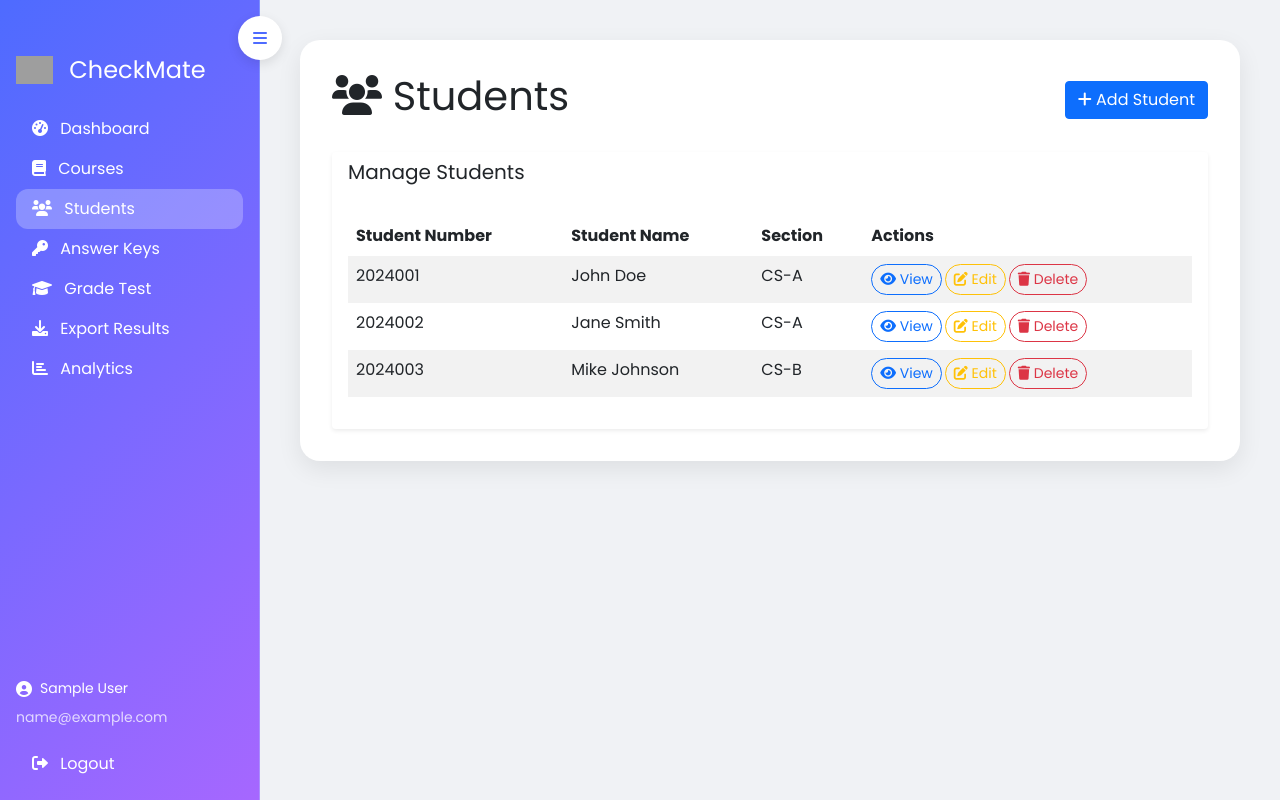
After one commit to itsmiyukimharie/Checkmate, a Django app: page /students/ in a window 1280 px wide. The commit adds this page. Run offline with Django 4.2, Linux system fonts and the light colour scheme; the visitor is signed in with stand-in values (Sample User, id 1); grey boxes are pictures that could not be loaded.

Commit message:
Refactor student and course management: rename test overview to student management, add course management view, and create corresponding templates for improved organization and functionality.

```diff
--- a/main/urls.py
+++ b/main/urls.py
@@ -9,7 +9,8 @@ urlpatterns = [
     path('signup/', views.signup, name='signup'),
     path('logout/', views.logout, name='logout'),
     path('dashboard/', views.dashboard, name='dashboard'),
-    path('test-overview/', views.test_overview, name='test_overview'),
+    path('students/', views.test_overview, name='student_management'),
+    path('courses/', views.course_management, name='course_management'),
     path('answer-keys/', views.answer_keys, name='answer_keys'),
     path('answer-keys/enter/<int:test_id>/', views.enter_answers, name='enter_answers'),
     path('answer-keys/print/<int:test_id>/', views.print_answer_key, name='print_answer_key'),
--- a/main/views.py
+++ b/main/views.py
@@ -193,9 +193,15 @@ def landingpage(request):
 # Simplified view functions
 @login_required
 def test_overview(request):
-    """Test Management Section - View test overview"""
-    context = {'page_title': 'Test Overview', 'current_page': 'test_overview'}
-    return render(request, 'main/test_overview.html', context)
+    """Students Management - View and manage students"""
+    context = {'page_title': 'Students', 'current_page': 'test_overview'}
+    return render(request, 'main/student_management.html', context)
+
+@login_required
+def course_management(request):
+    """Course Management - View and manage courses"""
+    context = {'page_title': 'Courses', 'current_page': 'course_management'}
+    return render(request, 'main/course_management.html', context)
 
 @login_required
 def grade_test(request):
--- a/templates/base.html
+++ b/templates/base.html
@@ -152,8 +152,13 @@
                     </a>
                 </li>
                 <li class="nav-item">
-                    <a class="nav-link {% if current_page == 'test_overview' %}active{% endif %}" href="{% url 'main:test_overview' %}">
-                        <i class="fas fa-clipboard-list me-2"></i> Test Overview
+                    <a class="nav-link {% if current_page == 'course_management' %}active{% endif %}" href="{% url 'main:course_management' %}">
+                        <i class="fas fa-book me-2"></i> Courses
+                    </a>
+                </li>
+                <li class="nav-item">
+                    <a class="nav-link {% if current_page == 'test_overview' %}active{% endif %}" href="{% url 'main:student_management' %}">
+                        <i class="fas fa-users me-2"></i> Students
                     </a>
                 </li>
                 <li class="nav-item">
--- /dev/null
+++ b/templates/main/student_management.html
@@ -0,0 +1,192 @@
+{% extends 'base.html' %}
+
+{% block title %}Students - CheckMate{% endblock %}
+
+{% block content %}
+<div class="d-flex justify-content-between align-items-center mb-4">
+    <h1><i class="fas fa-users"></i> Students</h1>
+    <button class="btn btn-primary" data-bs-toggle="modal" data-bs-target="#addStudentModal">
+        <i class="fas fa-plus"></i> Add Student
+    </button>
+</div>
+
+<!-- Display Messages -->
+{% if messages %}
+    <div class="mb-4">
+        {% for message in messages %}
+            <div class="alert alert-{{ message.tags }} alert-dismissible fade show" role="alert">
+                {{ message }}
+                <button type="button" class="btn-close" data-bs-dismiss="alert"></button>
+            </div>
+        {% endfor %}
+    </div>
+{% endif %}
+
+<!-- Students Table -->
+<div class="card shadow-sm rounded-lg border-0">
+    <div class="card-header bg-transparent border-0">
+        <h5>Manage Students</h5>
+    </div>
+    <div class="card-body">
+        <div class="table-responsive">
+            <table class="table table-striped table-borderless">
+                <thead>
+                    <tr>
+                        <th>Student Number</th>
+                        <th>Student Name</th>
+                        <th>Section</th>
+                        <th>Actions</th>
+                    </tr>
+                </thead>
+                <tbody>
+                    <!-- Sample data - replace with actual student data -->
+                    <tr>
+                        <td>2024001</td>
+                        <td>John Doe</td>
+                        <td>CS-A</td>
+                        <td>
+                            <div class="btn-group" role="group">
+                                <button type="button" class="btn btn-sm btn-outline-primary rounded-pill me-1" onclick="viewStudent(1)">
+                                    <i class="fas fa-eye"></i> View
+                                </button>
+                                <button type="button" class="btn btn-sm btn-outline-warning rounded-pill me-1" onclick="editStudent(1)">
+                                    <i class="fas fa-edit"></i> Edit
+                                </button>
+                                <button type="button" class="btn btn-sm btn-outline-danger rounded-pill" onclick="deleteStudent(1, 'John Doe')">
+                                    <i class="fas fa-trash"></i> Delete
+                                </button>
+                            </div>
+                        </td>
+                    </tr>
+                    <tr>
+                        <td>2024002</td>
+                        <td>Jane Smith</td>
+                        <td>CS-A</td>
+                        <td>
+                            <div class="btn-group" role="group">
+                                <button type="button" class="btn btn-sm btn-outline-primary rounded-pill me-1" onclick="viewStudent(2)">
+                                    <i class="fas fa-eye"></i> View
+                                </button>
+                                <button type="button" class="btn btn-sm btn-outline-warning rounded-pill me-1" onclick="editStudent(2)">
+                                    <i class="fas fa-edit"></i> Edit
+                                </button>
+                                <button type="button" class="btn btn-sm btn-outline-danger rounded-pill" onclick="deleteStudent(2, 'Jane Smith')">
+                                    <i class="fas fa-trash"></i> Delete
+                                </button>
+                            </div>
+                        </td>
+                    </tr>
+                    <tr>
+                        <td>2024003</td>
+                        <td>Mike Johnson</td>
+                        <td>CS-B</td>
+                        <td>
+                            <div class="btn-group" role="group">
+                                <button type="button" class="btn btn-sm btn-outline-primary rounded-pill me-1" onclick="viewStudent(3)">
+                                    <i class="fas fa-eye"></i> View
+                                </button>
+                                <button type="button" class="btn btn-sm btn-outline-warning rounded-pill me-1" onclick="editStudent(3)">
+                                    <i class="fas fa-edit"></i> Edit
+                                </button>
+                                <button type="button" class="btn btn-sm btn-outline-danger rounded-pill" onclick="deleteStudent(3, 'Mike Johnson')">
+                                    <i class="fas fa-trash"></i> Delete
+                                </button>
+                            </div>
+                        </td>
+                    </tr>
+                </tbody>
+            </table>
+        </div>
+    </div>
+</div>
+
+<!-- Add Student Modal -->
+<div class="modal fade" id="addStudentModal" tabindex="-1">
+    <div class="modal-dialog">
+        <div class="modal-content">
+            <div class="modal-header">
+                <h5 class="modal-title">Add New Student</h5>
+                <button type="button" class="btn-close" data-bs-dismiss="modal"></button>
+            </div>
+            <div class="modal-body">
+                <form id="addStudentForm">
+                    <div class="mb-3">
+                        <label for="studentNumber" class="form-label">Student Number</label>
+                        <input type="text" class="form-control" id="studentNumber" required>
+                    </div>
+                    <div class="mb-3">
+                        <label for="studentName" class="form-label">Student Name</label>
+                        <input type="text" class="form-control" id="studentName" required>
+                    </div>
+                    <div class="mb-3">
+                        <label for="section" class="form-label">Section</label>
+                        <input type="text" class="form-control" id="section" required>
+                    </div>
+                </form>
+            </div>
+            <div class="modal-footer">
+                <button type="button" class="btn btn-secondary" data-bs-dismiss="modal">Cancel</button>
+                <button type="button" class="btn btn-primary" onclick="addStudent()">Add Student</button>
+            </div>
+        </div>
+    </div>
+</div>
+
+<!-- Delete Confirmation Modal -->
+<div class="modal fade" id="deleteModal" tabindex="-1">
+    <div class="modal-dialog">
+        <div class="modal-content">
+            <div class="modal-header">
+                <h5 class="modal-title">Confirm Delete</h5>
+                <button type="button" class="btn-close" data-bs-dismiss="modal"></button>
+            </div>
+            <div class="modal-body">
+                <p>Are you sure you want to delete student "<span id="studentNameToDelete"></span>"?</p>
+                <p class="text-danger"><small>This action cannot be undone.</small></p>
+            </div>
+            <div class="modal-footer">
+                <button type="button" class="btn btn-secondary" data-bs-dismiss="modal">Cancel</button>
+                <button type="button" class="btn btn-danger" id="confirmDeleteBtn">Delete</button>
+            </div>
+        </div>
+    </div>
+</div>
+
+<script>
+function viewStudent(studentId) {
+    // Implement view student functionality
+    alert('View student ' + studentId);
+}
+
+function editStudent(studentId) {
+    // Implement edit student functionality
+    alert('Edit student ' + studentId);
+}
+
+function deleteStudent(studentId, studentName) {
+    document.getElementById('studentNameToDelete').textContent = studentName;
+    document.getElementById('confirmDeleteBtn').onclick = function() {
+        // Implement delete functionality
+        alert('Delete student ' + studentId);
+        new bootstrap.Modal(document.getElementById('deleteModal')).hide();
+    };
+    new bootstrap.Modal(document.getElementById('deleteModal')).show();
+}
+
+function addStudent() {
+    const studentNumber = document.getElementById('studentNumber').value;
+    const studentName = document.getElementById('studentName').value;
+    const section = document.getElementById('section').value;
+
+    if (studentNumber && studentName && section) {
+        // Implement add student functionality
+        alert('Add student: ' + studentName);
+        new bootstrap.Modal(document.getElementById('addStudentModal')).hide();
+        document.getElementById('addStudentForm').reset();
+    } else {
+        alert('Please fill in all fields');
+    }
+}
+</script>
+
+{% endblock %}
```
Also changed, not shown: templates/main/course_management.html (added, +204 -0 lines), templates/main/test_overview.html (deleted, +0 -189 lines).
